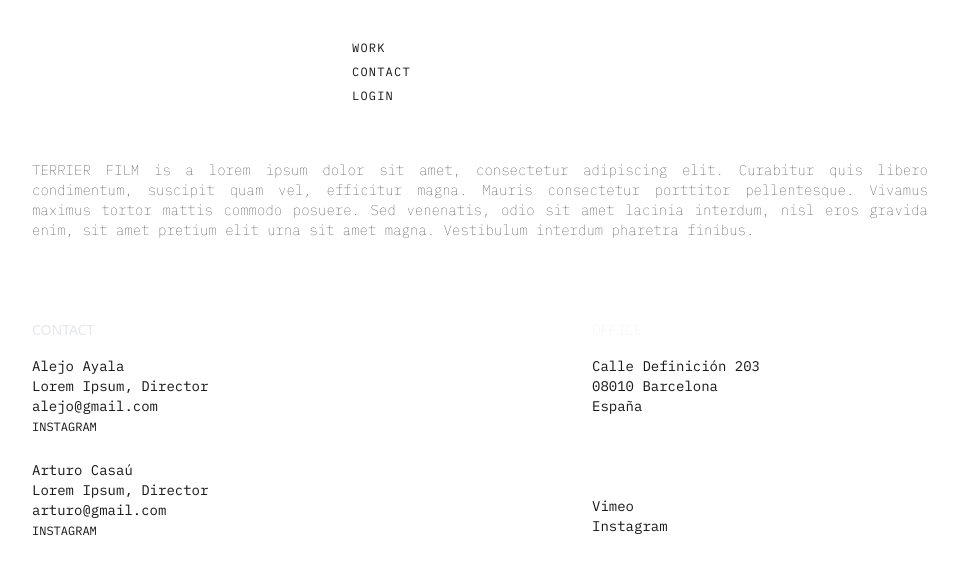
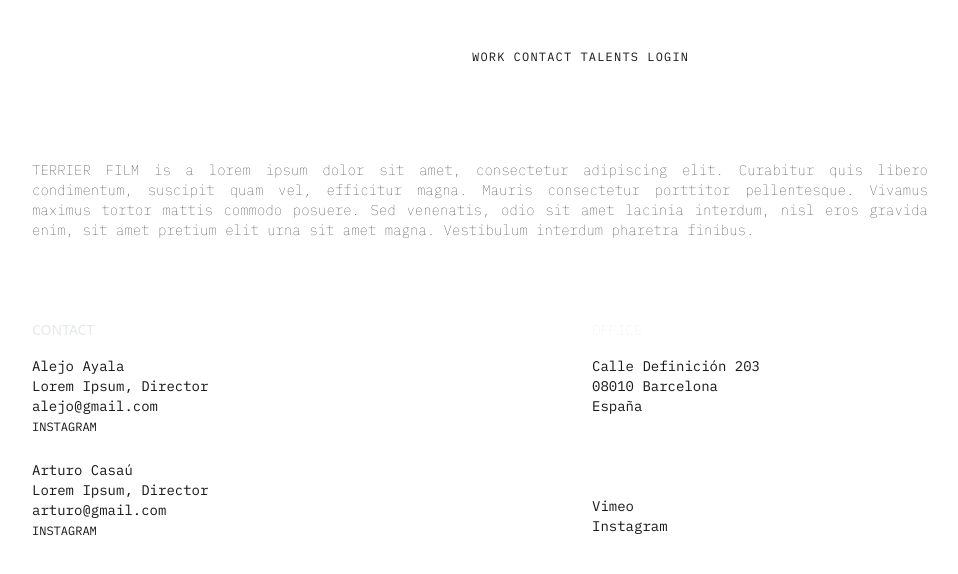
Before and after one commit to 01joanna/terrier-film, a Next.js app: page /contact in a window 1280 px wide. Shown: the top 574 px of the page, without its empty margins (48-1006 px from the left). Built offline with nearby package versions, Linux system fonts and the light colour scheme; no server answers; a web font is replaced by a local one.

Commit message:
cambios en creditos para añadir direccion, cambios en header para determinar home

```diff
--- a/src/app/[id]/page.tsx
+++ b/src/app/[id]/page.tsx
@@ -286,14 +286,15 @@ export default function ProjectPage() {
 
 
             <div className="absolute w-screen h-screen z-50 flex items-center justify-center px-20">
-                <div className={`w-1/2 uppercase transition-opacity duration-300 ${showUI ? "opacity-100" : "opacity-0"
+                <div className={`w-1/2 flex flex-col uppercase transition-opacity duration-300 ${showUI ? "opacity-100" : "opacity-0"
                     }`}>
                     <h1 className="text-6xl font-inter font-thin">
                         {project.titulo}
                         {project.artista ? `, ${project.artista}` : ""}
                     </h1>
+                    <p className="text-xl font-plex font-thin text-gray-200 mt-4">{project.año}</p>
 
-                    <div className="flex gap-5 mt-2 font-plex font-thin">
+                    <div className="flex gap-5 font-plex font-thin">
                         <button
                             ref={creditsButtonRef}
                             onClick={() =>
@@ -329,11 +330,66 @@ export default function ProjectPage() {
                                 }`}
                         >
                             <div className="text-sm font-thin font-plex uppercase flex flex-col justify-center items-center">
-                                {project.credits.map((credit, index) => (
-                                    <div
-                                        key={index}
-                                        className="flex gap-2 justify-center items-start transition-opacity duration-300"
-                                    >
+
+                                {/* CAMPOS ANTIGUOS */}
+                                {project.direccion && project.direccion.length > 0 && (
+                                    <div className="flex gap-2">
+                                        <p className="font-bold">Direction</p>
+                                        <div className="flex flex-col">
+                                            {project.direccion.map((person, i) => (
+                                                <p key={i}>{person}</p>
+                                            ))}
+                                        </div>
+                                    </div>
+                                )}
+
+                                {project.produccion && project.produccion.length > 0 && (
+                                    <div className="flex gap-2">
+                                        <p className="font-bold">Production</p>
+                                        <div className="flex flex-col">
+                                            {project.produccion.map((person, i) => (
+                                                <p key={i}>{person}</p>
+                                            ))}
+                                        </div>
+                                    </div>
+                                )}
+
+                                {project.direccionFoto && project.direccionFoto.length > 0 && (
+                                    <div className="flex gap-2">
+                                        <p className="font-bold">DOP</p>
+                                        <div className="flex flex-col">
+                                            {project.direccionFoto.map((person, i) => (
+                                                <p key={i}>{person}</p>
+                                            ))}
+                                        </div>
+                                    </div>
+                                )}
+
+                                {project.direccionArte && project.direccionArte.length > 0 && (
+                                    <div className="flex gap-2">
+                                        <p className="font-bold">Art Direction</p>
+                                        <div className="flex flex-col">
+                                            {project.direccionArte.map((person, i) => (
+                                                <p key={i}>{person}</p>
+                                            ))}
+                                        </div>
+                                    </div>
+                                )}
+
+                                {project.editor && project.editor.length > 0 && (
+                                    <div className="flex gap-2">
+                                        <p className="font-bold">Editor</p>
+                                        <div className="flex flex-col">
+                                            {project.editor.map((person, i) => (
+                                                <p key={i}>{person}</p>
+                                            ))}
+                                        </div>
+                                    </div>
+                                )}
+
+                                {/* NUEVOS CREDITS */}
+                                {project.credits && project.credits.map((credit, index) => (
+                                    <div key={index} className="flex gap-2">
                                         <p className="font-bold">{credit.role}</p>
                                         <div className="flex flex-col">
                                             {credit.people.map((person, i) => (
@@ -342,6 +398,7 @@ export default function ProjectPage() {
                                         </div>
                                     </div>
                                 ))}
+
                             </div>
                         </div>
                     )}
--- a/src/app/components/layout/Header.tsx
+++ b/src/app/components/layout/Header.tsx
@@ -5,9 +5,13 @@ import { useEffect, useState } from "react"
 import { onAuthStateChanged, signOut } from "firebase/auth"
 import { auth } from "@/lib/firebase"
 import Image from "next/image"
+import { usePathname } from "next/navigation"
 
 export default function Header() {
     const [user, setUser] = useState<any>(null)
+    const pathname = usePathname()
+    const isHome = pathname === "/"
+    const [visible, setVisible] = useState(true)
 
     useEffect(() => {
         const unsubscribe = onAuthStateChanged(auth, (currentUser) => {
@@ -21,8 +25,20 @@ export default function Header() {
         await signOut(auth)
     }
 
-    return (
-        <header className="fixed top-0 left-0 mt-10 z-10 flex px-40 text-xs font-plex uppercase tracking-widest items-center gap-10 w-screen">
+    useEffect(() => {
+        setVisible(false)
+
+        const timeout = setTimeout(() => {
+            setVisible(true)
+        }, 150)
+
+        return () => clearTimeout(timeout)
+    }, [pathname])
+
+    const transitionClass = `transition-all duration-300 ease-out ${visible ? "opacity-100 translate-y-0" : "opacity-0 -translate-y-2"}`
+
+    return isHome ? (
+        <header className={`absolute left-0 w-full h-full flex gap-10 items-center px-10 py-6 z-20 ${transitionClass}`}>
             <div>
                 <Link href={"/"}>
                     <Image
@@ -31,17 +47,55 @@ export default function Header() {
                         width={200}
                         height={75}
                         className="object-contain"
-                    /></Link>
+                    />
+                </Link>
             </div>
 
-            <nav className="">
-                <ul className="flex flex-col gap-2 tracking-widest">
+            <nav>
+                <ul className="flex flex-col font-plex leading-4 text-white tracking-widest text-sm font-light uppercase gap-2">
+                    <li>
+                        <Link href="/work" className="hover:opacity-70 transition">
+                            Work
+                        </Link>
+                    </li>
+                    <li>
+                        <Link href="/contact" className="hover:opacity-70 transition">
+                            Contact
+                        </Link>
+                    </li>
+                    <li>
+                        <Link href="/admin/login" className="hover:opacity-70 transition">
+                            Login
+                        </Link>
+                    </li>
+                </ul>
+            </nav>
+        </header>
+    ) : (
+        <header className={`fixed top-0 left-0 mt-10 z-10 flex px-40 text-xs font-plex uppercase tracking-widest items-center gap-40 w-screen ${transitionClass}`}>
+            <div>
+                <Link href={"/"}>
+                    <Image
+                        src="/logo.png"
+                        alt="Logo"
+                        width={200}
+                        height={75}
+                        className="object-contain"
+                    />
+                </Link>
+            </div>
+
+            <nav>
+                <ul className="flex  gap-2 tracking-widest">
                     <li>
                         <Link href="/work">Work</Link>
                     </li>
 
                     <li>
                         <Link href="/contact">Contact</Link>
+                    </li>
+                    <li>
+                        <Link href="/">Talents</Link>
                     </li>
 
                     <li>
@@ -59,4 +113,4 @@ export default function Header() {
             </nav>
         </header>
     )
-}
+                        }
```
